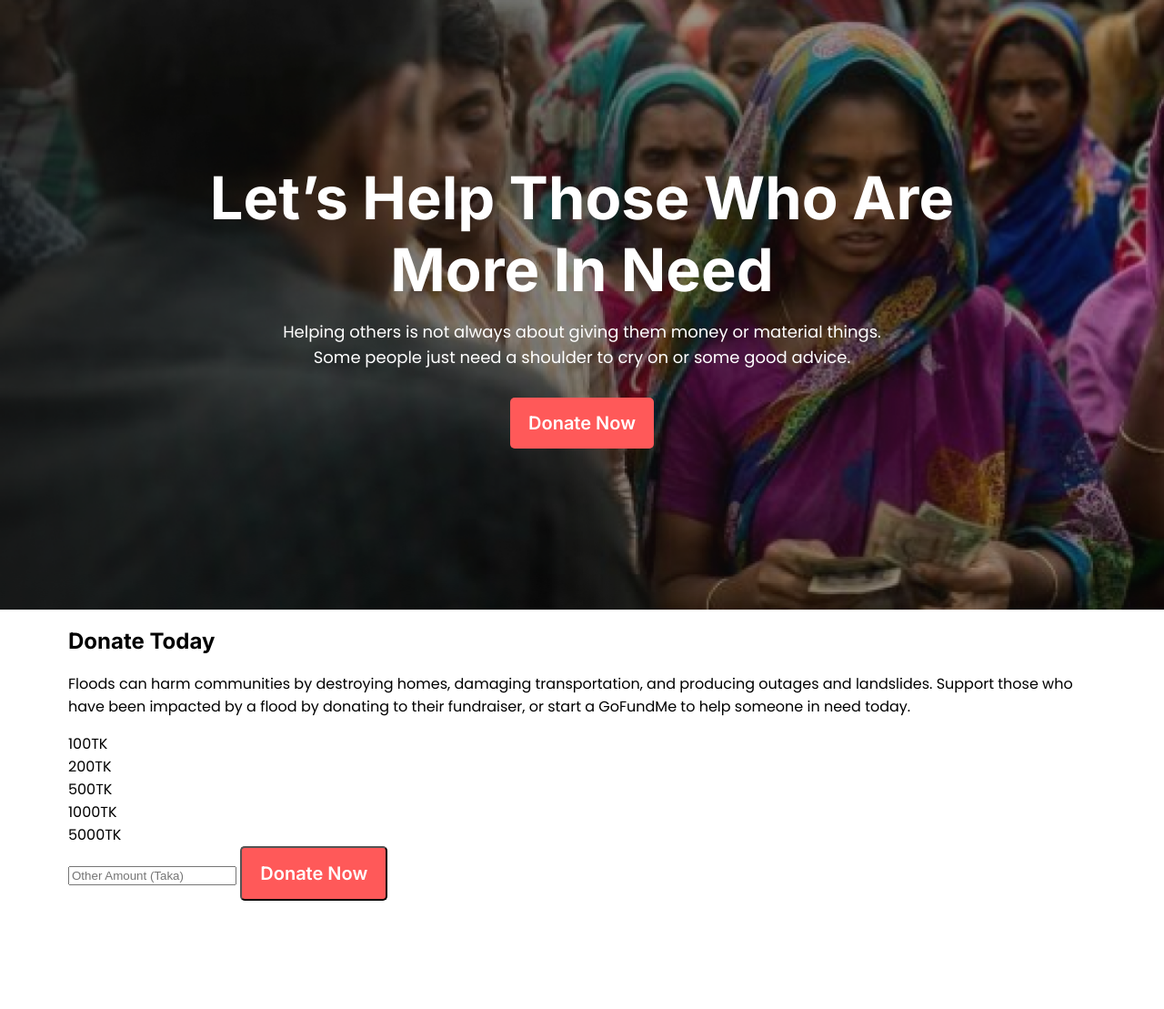
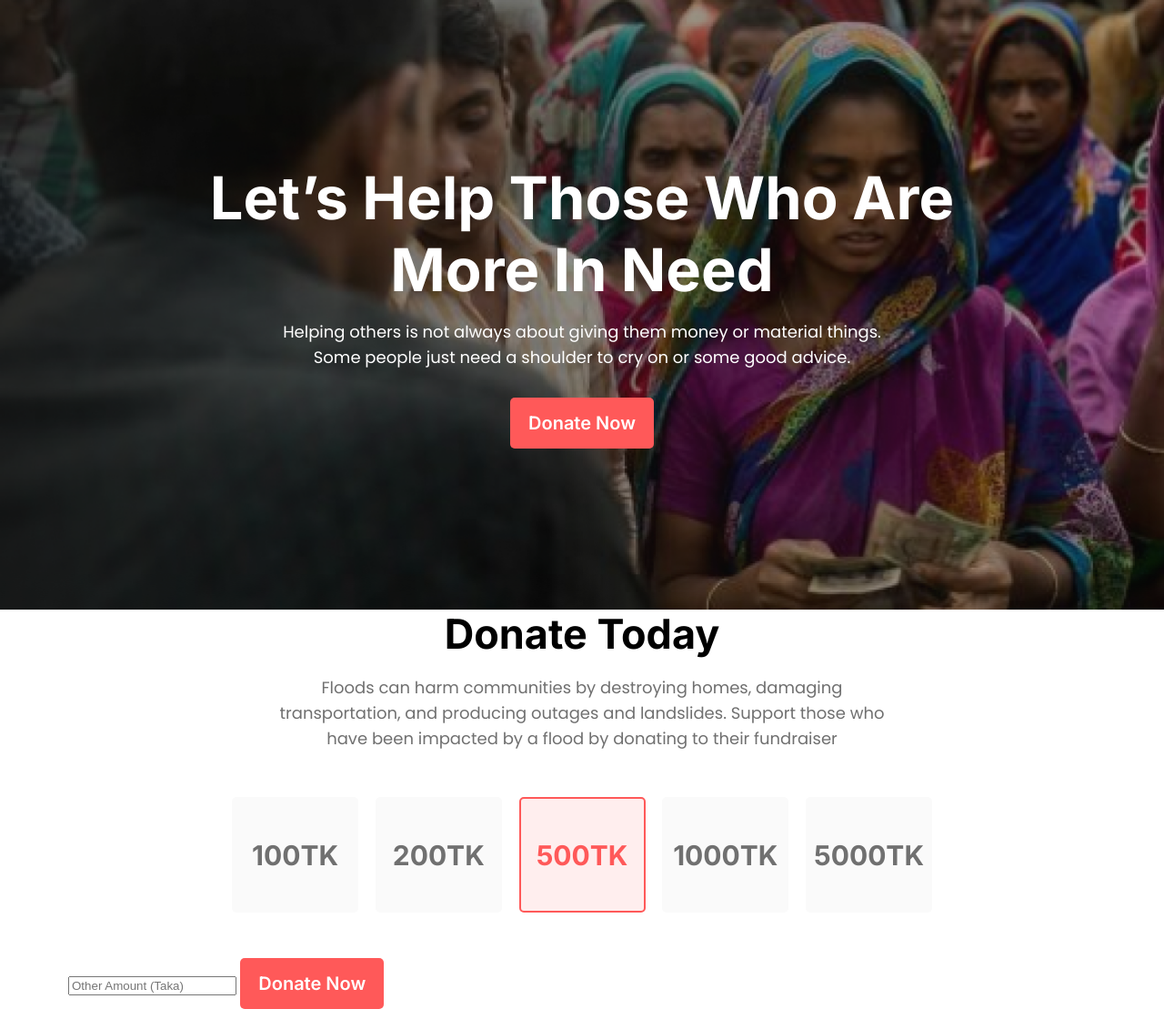
Before and after one commit to lingkonbd/donate-toady, a plain HTML site: page index.html in a window 1280 px wide. Shown: the whole page at 91% size. Before the commit the page ends 990 px from the top, so only its background shows below. Drawn offline with Linux system fonts and the light colour scheme.

Commit message:
Donate Section Start

```diff
--- a/css/style.css
+++ b/css/style.css
@@ -23,6 +23,11 @@ h1, h2, h3, h4, h5, h6{
     color: #fff;
     border-radius: 5px;
     text-decoration: none;
+    border: 0px solid;
+}
+
+.text-center{
+    text-align: center;
 }
 
 .hero-banner-area{
@@ -35,7 +40,6 @@ h1, h2, h3, h4, h5, h6{
     background-size: cover;
 }
 .hero-banner-content{
-    text-align: center;
     max-width: 826px;
     margin: 0 auto;
 }
@@ -51,3 +55,47 @@ h1, h2, h3, h4, h5, h6{
     line-height: 28px;
     margin: 0 0 30px;
 }
+
+.donate-price-content{
+    max-width: 690px;
+    margin: 0 auto;
+}
+.donate-price-content h2{
+    font-size: 45px;
+    line-height: 54px;
+    margin: 0 0 15px;
+}
+.donate-price-content p{
+    font-size: 18px;
+    line-height: 28px;
+    color: #707070;
+}
+
+.donation-price-list{
+    display: flex;
+    flex-wrap: wrap;
+    justify-content: space-between;
+    max-width: 770px;
+    margin: 50px auto;
+}
+
+.donate-price{
+    width: 135px;
+    height: 123px;
+    background-color: #FAFAFA;
+    border-radius: 5px;
+    font-size: 30px;
+    color: #707070;
+    display: flex;
+    align-items: center;
+    justify-content: center;
+    font-family: 'Inter', sans-serif;
+    font-weight: 700;
+    border: 2px solid transparent;
+}
+
+.donate-price.active{
+    border: 2px solid #FF5959;
+    background-color: #FFEEEE;
+    color: #FF5959;
+}
--- a/index.html
+++ b/index.html
@@ -16,7 +16,7 @@
 
     <header class="hero-banner-area">
         <div class="container">
-            <div class="hero-banner-content">
+            <div class="hero-banner-content text-center">
                 <h1>Let’s Help Those Who Are More In Need</h1>
                 <p>Helping others is not always about giving them money or material things. <br>Some people just need a shoulder to cry on or some good advice.</p>
                 <a href="#" class="btn-primary">Donate Now</a>
@@ -27,20 +27,22 @@
 
     <section class="donate-today-area">
         <div class="container">
-            <div class="donate-price-content">
+            <div class="donate-price-content text-center">
                 <h2>Donate Today</h2>
-                <p>Floods can harm communities by destroying homes, damaging transportation, and producing outages and landslides. Support those who have been impacted by a flood by donating to their fundraiser, or start a GoFundMe to help someone in need today.</p>
+                <p>Floods can harm communities by destroying homes, damaging transportation, and producing outages and landslides. Support those who have been impacted by a flood by donating to their fundraiser</p>
             </div>
             <div class="donation-price-list">
                 <div class="donate-price">100TK</div>
                 <div class="donate-price">200TK</div>
-                <div class="donate-price">500TK</div>
+                <div class="donate-price active">500TK</div>
                 <div class="donate-price">1000TK</div>
                 <div class="donate-price">5000TK</div>
             </div>
             <div class="donate-form">
-                <input type="text" class="form" placeholder="Other Amount (Taka)">
-                <input class="btn-primary" type="submit" value="Donate Now">
+                <form action="#">
+                    <input type="text" class="form" placeholder="Other Amount (Taka)">
+                    <input class="btn-primary" type="submit" value="Donate Now">
+                </form>
             </div>
         </div>
     </section>
```
